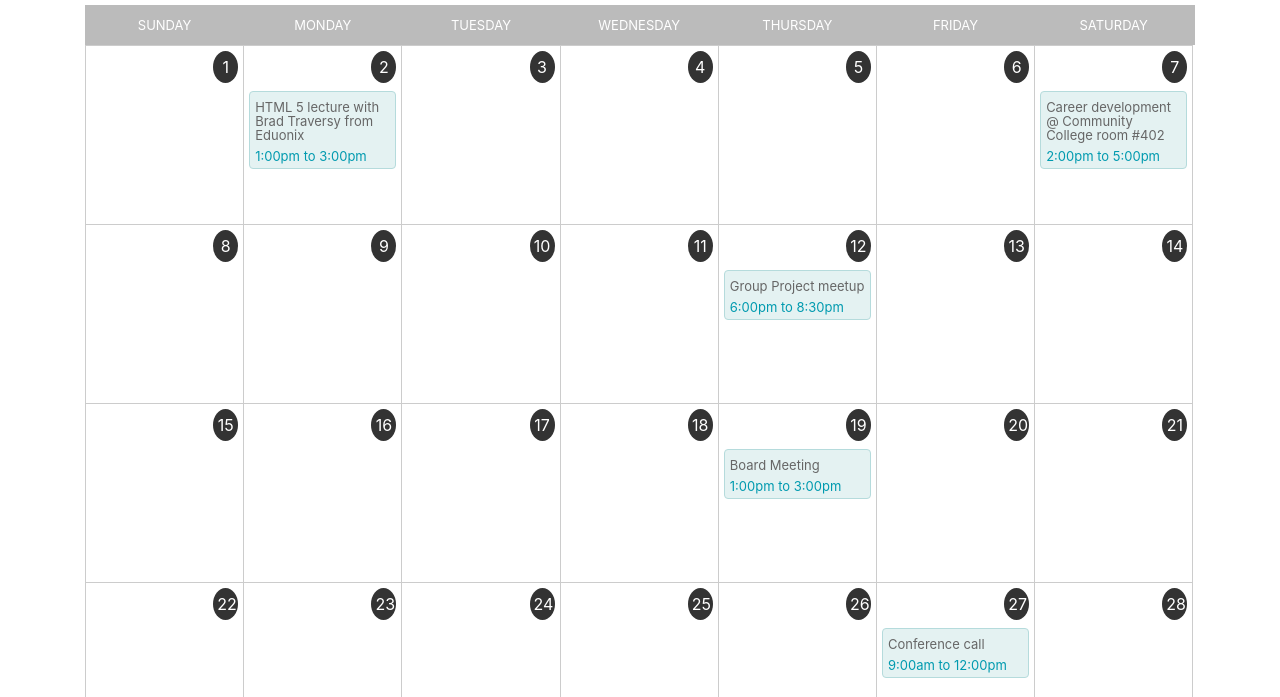
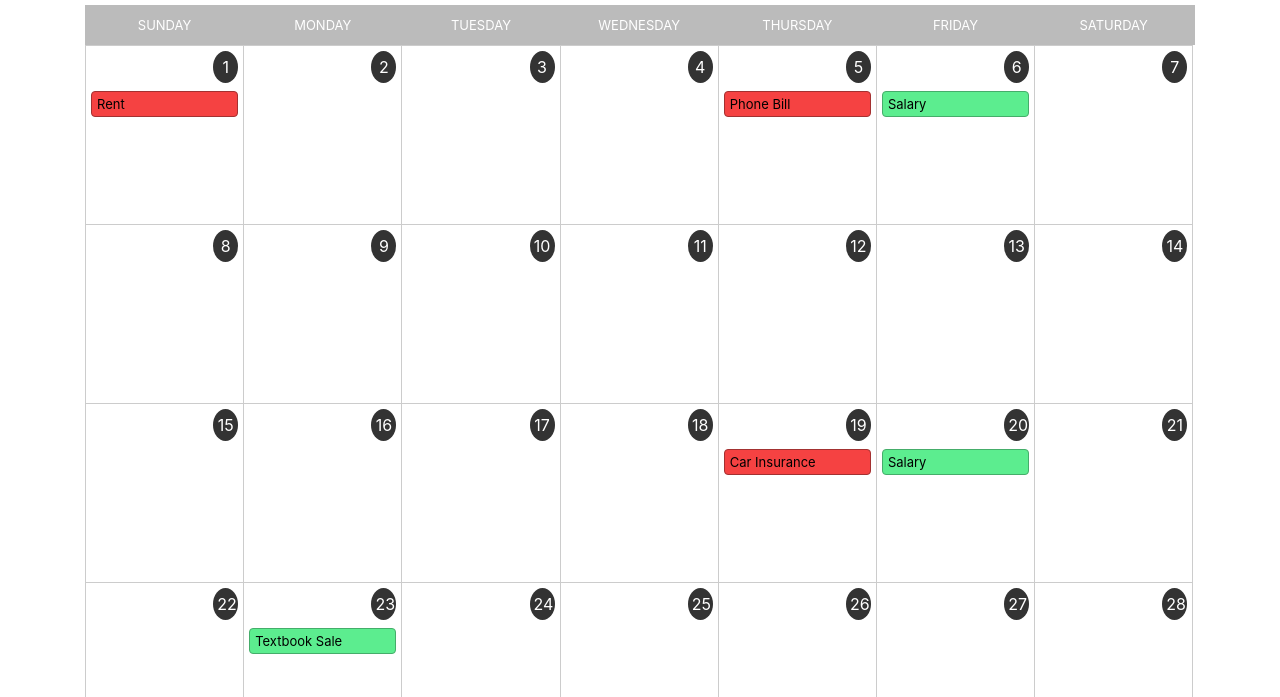
Before and after one commit to noa-barsky/4h3_final_project, a plain HTML site: page calendar.html in a window 1280 px wide. Shown: the part 255-952 px from the top of the page. Drawn offline with nearby package versions, Linux system fonts and the light colour scheme.

Commit message:
hardcode calendar events with interactivity

```diff
--- a/calendar.html
+++ b/calendar.html
@@ -26,6 +26,10 @@
         </div>
     </nav>
     <div class="container">
+        <div id="detailsView" class="calendar_details">
+                    <h4 id="detailsTitle" class="card-title">Card title</h4>
+                    <p id="detailsBody" class="card-text">Some example text. Some example </p>
+        </div>
         <div id="calendar-wrap">
             <header>
                 <h1>November 2020</h1>
@@ -42,19 +46,15 @@
                 </ul>
 
                 <ul class="days">
-                    <li class="day">
+                    <li class="day"onclick="showDetails('1','Rent','$450','0')">
                         <div class="date">1</div>
+                        <div class="event-expense">
+                            Rent
+                        </div>
                     </li>
                     <li class="day">
                         <div class="date">2</div>
-                        <div class="event">
-                            <div class="event-desc">
-                                HTML 5 lecture with Brad Traversy from Eduonix
-                            </div>
-                            <div class="event-time">
-                                1:00pm to 3:00pm
-                            </div>
-                        </div>
+
                     </li>
                     <li class="day">
                         <div class="date">3</div>
@@ -62,23 +62,21 @@
                     <li class="day">
                         <div class="date">4</div>
                     </li>
-                    <li class="day">
+
+                    <li class="day" onclick="showDetails('5','Phone Bill','$85','0')">
                         <div class="date">5</div>
+                        <div class="event-expense">
+                            Phone Bill
+                        </div>
                     </li>
-
-                    <li class="day">
+                    <li class="day" onclick="showDetails('6','Salary','$700','1')">
                         <div class="date">6</div>
+                        <div class="event-income">
+                            Salary
+                        </div>
                     </li>
                     <li class="day">
                         <div class="date">7</div>
-                        <div class="event">
-                            <div class="event-desc">
-                                Career development @ Community College room #402
-                            </div>
-                            <div class="event-time">
-                                2:00pm to 5:00pm
-                            </div>
-                        </div>
                     </li>
                 </ul>
 
@@ -99,14 +97,6 @@
                     </li>
                     <li class="day">
                         <div class="date">12</div>
-                        <div class="event">
-                            <div class="event-desc">
-                                Group Project meetup
-                            </div>
-                            <div class="event-time">
-                                6:00pm to 8:30pm
-                            </div>
-                        </div>
                     </li>
                     <li class="day">
                         <div class="date">13</div>
@@ -131,18 +121,17 @@
                     <li class="day">
                         <div class="date">18</div>
                     </li>
-                    <li class="day">
-                        <div class="date">19</div><div class="event">
-                            <div class="event-desc">
-                                Board Meeting
-                            </div>
-                            <div class="event-time">
-                                1:00pm to 3:00pm
-                            </div>
+                    <li class="day" onclick="showDetails('19','Car Insurance','$275','0')">
+                        <div class="date">19</div>
+                        <div class="event-expense">
+                            Car Insurance
                         </div>
                     </li>
-                    <li class="day">
+                    <li class="day" onclick="showDetails('20','Salary','$700','1')">
                         <div class="date">20</div>
+                        <div class="event-income">
+                            Salary
+                        </div>
                     </li>
                     <li class="day">
                         <div class="date">21</div>
@@ -155,8 +144,11 @@
                     <li class="day">
                         <div class="date">22</div>
                     </li>
-                    <li class="day">
+                    <li class="day" onclick="showDetails('23','Textbook Sale','$80','1')">
                         <div class="date">23</div>
+                        <div class="event-income">
+                            Textbook Sale
+                        </div>
                     </li>
                     <li class="day">
                         <div class="date">24</div>
@@ -169,14 +161,6 @@
                     </li>
                     <li class="day">
                         <div class="date">27</div>
-                        <div class="event">
-                            <div class="event-desc">
-                                Conference call
-                            </div>
-                            <div class="event-time">
-                                9:00am to 12:00pm
-                            </div>
-                        </div>
                     </li>
                     <li class="day">
                         <div class="date">28</div>
@@ -191,14 +175,6 @@
                     </li>
                     <li class="day">
                         <div class="date">30</div>
-                        <div class="event">
-                            <div class="event-desc">
-                                Conference Call
-                            </div>
-                            <div class="event-time">
-                                1:00pm to 3:00pm
-                            </div>
-                        </div>
                     </li>
                     <li class="day other-month">
                         <div class="date">1</div>
@@ -216,10 +192,32 @@
                         <div class="date">5</div>
                     </li>
                 </ul>
-
             </div><!-- /. calendar -->
         </div><!-- /. wrap -->
     </div>
+</body>
+    <script>
+        function showDetails(day,name,amt,income) {
+            var view = document.getElementById("detailsView");
+            var title = document.getElementById("detailsTitle");
+            var text = document.getElementById("detailsBody");
 
-</body>
+            if (title.innerHTML == "November " + day) {
+                if (view.style.display === "none") {
+                    view.style.display = "block";
+                } else {
+                    view.style.display = "none";
+                }
+            }
+
+            title.innerHTML = "November " + day;
+            text.innerHTML = name + ": " + amt;
+
+            if (income == "1") {
+                view.style.backgroundColor = "#5ced8f";
+            } else {
+                view.style.backgroundColor = "#f54242";
+            }
+        }
+    </script>
 </html>
--- a/style.css
+++ b/style.css
@@ -115,7 +115,7 @@
     float: right;
 }
 
-#calendar .event {
+#calendar .event-income {
     clear: both;
     display: block;
     font-size: 13px;
@@ -124,19 +124,36 @@
     margin-top: 40px;
     margin-bottom: 5px;
     line-height: 14px;
-    background: #e4f2f2;
-    border: 1px solid #b5dbdc;
-    color: #009aaf;
+    background: #5ced8f;
+    border: 1px solid #45ad6a;
+    color: #000000;
     text-decoration: none;
 }
 
-#calendar .event-desc {
-    color: #666;
-    margin: 3px 0 7px 0;
+#calendar .event-expense {
+    clear: both;
+    display: block;
+    font-size: 13px;
+    border-radius: 4px;
+    padding: 5px;
+    margin-top: 40px;
+    margin-bottom: 5px;
+    line-height: 14px;
+    background: #f54242;
+    border: 1px solid #a33131;
+    color: #000000;
     text-decoration: none;
 }
+
 
 #calendar .other-month {
     background: #f5f5f5;
     color: #666;
 }
+
+.calendar_details {
+    .card;
+    display: none;
+    text-align: center;
+    border: 1px solid #000000;
+}
```
